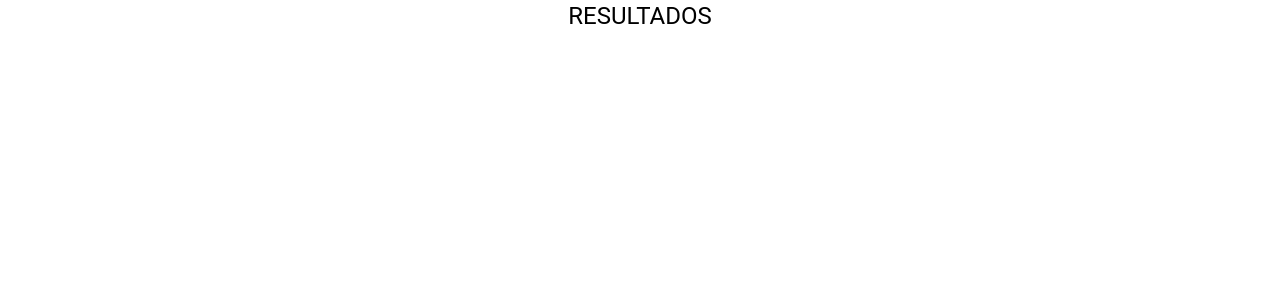
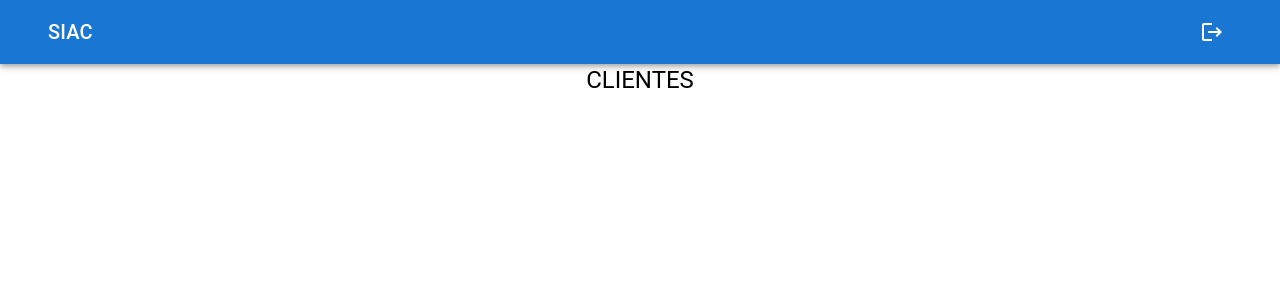
Before and after one commit to diegosaraviamamani/sistema-siac, a React (Create React App) app: page /resultados in a window 1280 px wide. Shown: the top 300 px of the page. Built offline with nearby package versions, Linux system fonts and the light colour scheme.

Commit message:
Agregar Header

```diff
--- /dev/null
+++ b/src/components/Header.js
@@ -0,0 +1,28 @@
+import LogoutIcon from "@mui/icons-material/Logout"
+import { AppBar, Container, IconButton, Toolbar, Typography } from "@mui/material"
+import { useNavigate } from "react-router-dom"
+
+function Header() {
+const navigate=useNavigate()
+function logout(){
+  navigate("/login")
+}
+
+  return (
+    <AppBar position="static">
+      <Container maxWidth="xl">
+
+      <Toolbar>
+        <Typography variant="h6" component="div" sx={{ flexGrow: 1 }}>
+          SIAC
+        </Typography>
+        <IconButton color="inherit" onClick={logout}>
+          <LogoutIcon />
+        </IconButton>
+      </Toolbar>
+      </Container>
+    </AppBar>
+  )
+}
+
+export default Header
--- a/src/pages/Clients.js
+++ b/src/pages/Clients.js
@@ -1,4 +1,5 @@
 import { Container, Stack, Typography } from "@mui/material"
+import Header from "../components/Header"
 
 const containerStyles = {
   display: 'flex',
@@ -9,6 +10,8 @@ const containerStyles = {
 
 function Clients() {
   return (
+    <Stack>
+      <Header />
       <Container maxWidth="lg" sx={containerStyles}>
         <Stack spacing={2}>
           <Typography variant="h5" align="center">
@@ -16,6 +19,7 @@ function Clients() {
           </Typography>
         </Stack>
       </Container>
+    </Stack>
   )
 }
 export default Clients
--- a/src/pages/Results.js
+++ b/src/pages/Results.js
@@ -1,4 +1,5 @@
 import { Container, Stack, Typography } from "@mui/material"
+import Header from "../components/Header"
 
 const containerStyles = {
   display: 'flex',
@@ -9,13 +10,16 @@ const containerStyles = {
 
 function Results() {
   return (
+    <Stack>
+      <Header />
       <Container maxWidth="lg" sx={containerStyles}>
         <Stack spacing={2}>
           <Typography variant="h5" align="center">
-          RESULTADOS
+            CLIENTES
           </Typography>
         </Stack>
       </Container>
+    </Stack>
   )
 }
 export default Results
```
Lines whose indentation alone changed are shown as unchanged.
